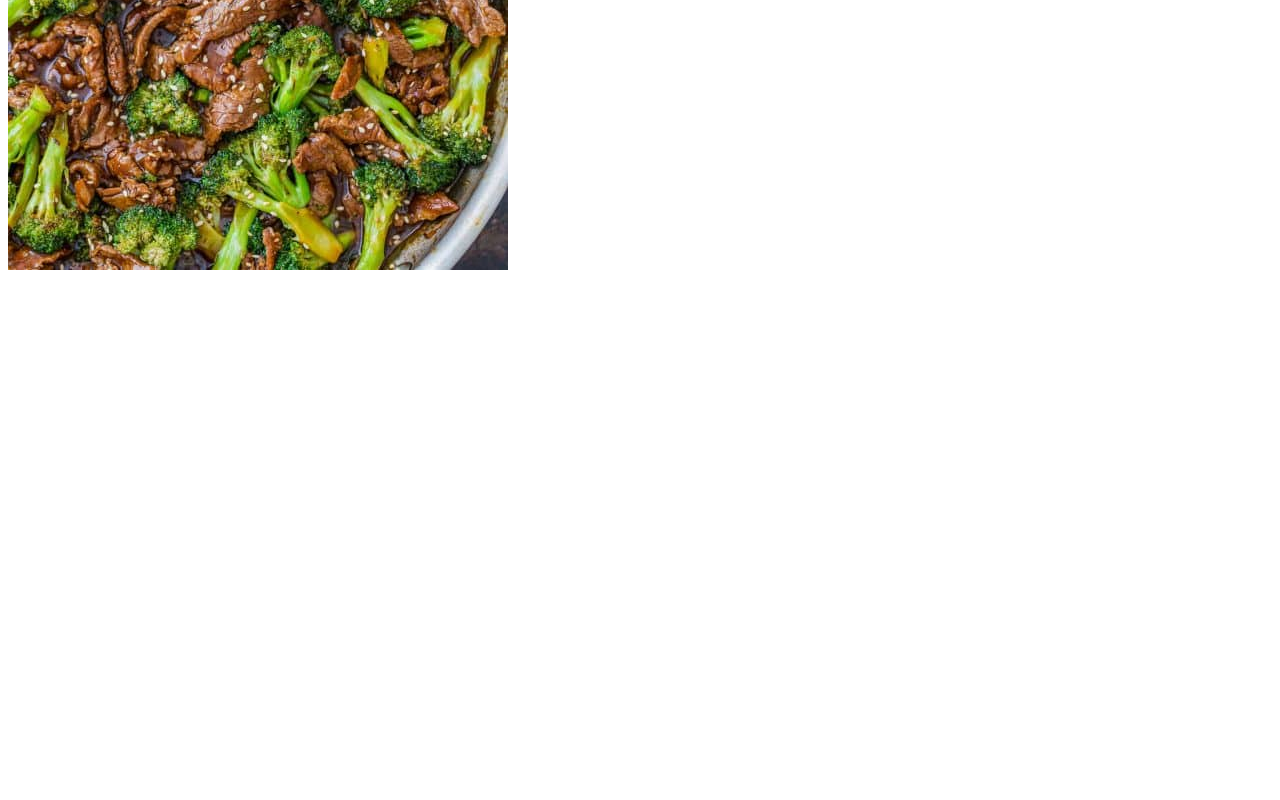
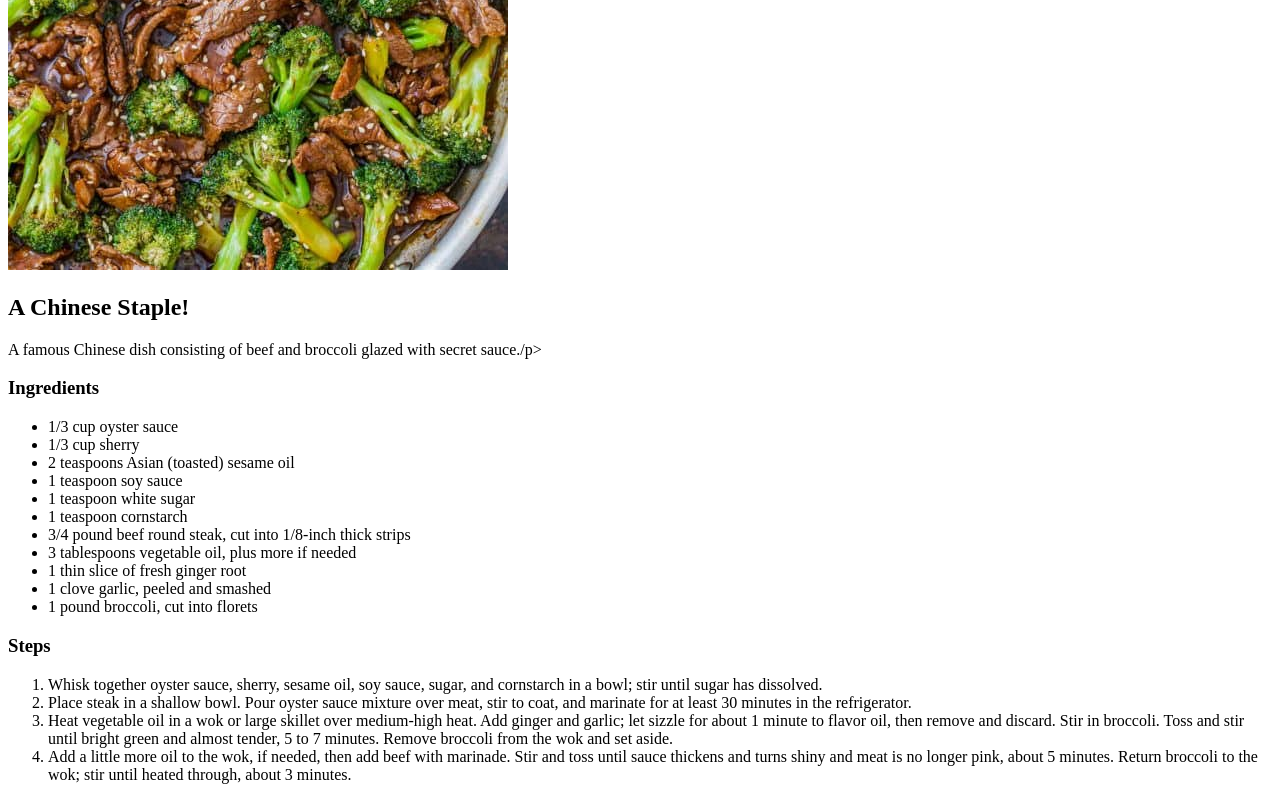
Before and after one commit to wandoukin/odin-recipes, a plain HTML site: page recipes/beef-and-broccoli.html in a window 1280 px wide. Shown: the part 310-1110 px from the top of the page. Before the commit the page ends 800 px from the top, so only its background shows below. Drawn offline with Linux system fonts and the light colour scheme.

Commit message:
Write description of dish, instructions and steps

```diff
--- a/recipes/beef-and-broccoli.html
+++ b/recipes/beef-and-broccoli.html
@@ -8,5 +8,28 @@
     <body>
         <h1>Beef and Broccoli</h1>
         <img src="../images/beef-and-broccoli.jpg" alt="Beef and Broccoli image">
+        <h2>A Chinese Staple!</h2>
+        <p>A famous Chinese dish consisting of beef and broccoli glazed with secret sauce./p>
+        <h3>Ingredients</h3>
+        <ul>
+            <li>1/3 cup oyster sauce</li>
+            <li>1/3 cup sherry</li>
+            <li>2 teaspoons Asian (toasted) sesame oil</li>
+            <li>1 teaspoon soy sauce</li>
+            <li>1 teaspoon white sugar</li>
+            <li>1 teaspoon cornstarch</li>
+            <li>3/4 pound beef round steak, cut into 1/8-inch thick strips</li>
+            <li>3 tablespoons vegetable oil, plus more if needed</li>
+            <li>1 thin slice of fresh ginger root</li>
+            <li>1 clove garlic, peeled and smashed</li>
+            <li>1 pound broccoli, cut into florets</li>
+        </ul>
+        <h3>Steps</h3>
+        <ol>
+            <li>Whisk together oyster sauce, sherry, sesame oil, soy sauce, sugar, and cornstarch in a bowl; stir until sugar has dissolved.</li>
+            <li>Place steak in a shallow bowl. Pour oyster sauce mixture over meat, stir to coat, and marinate for at least 30 minutes in the refrigerator.</li>
+            <li>Heat vegetable oil in a wok or large skillet over medium-high heat. Add ginger and garlic; let sizzle for about 1 minute to flavor oil, then remove and discard. Stir in broccoli. Toss and stir until bright green and almost tender, 5 to 7 minutes. Remove broccoli from the wok and set aside.</li>
+            <li>Add a little more oil to the wok, if needed, then add beef with marinade. Stir and toss until sauce thickens and turns shiny and meat is no longer pink, about 5 minutes. Return broccoli to the wok; stir until heated through, about 3 minutes.</li>
+        </ol>
     </body>
 </html>
```
